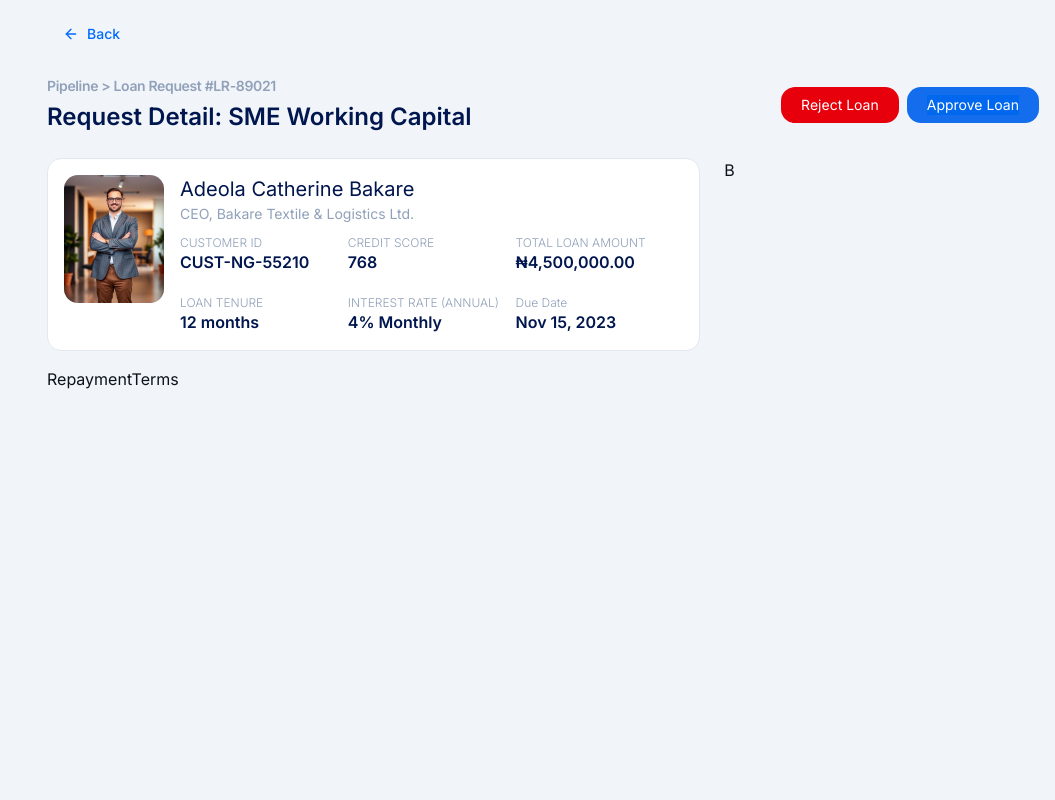
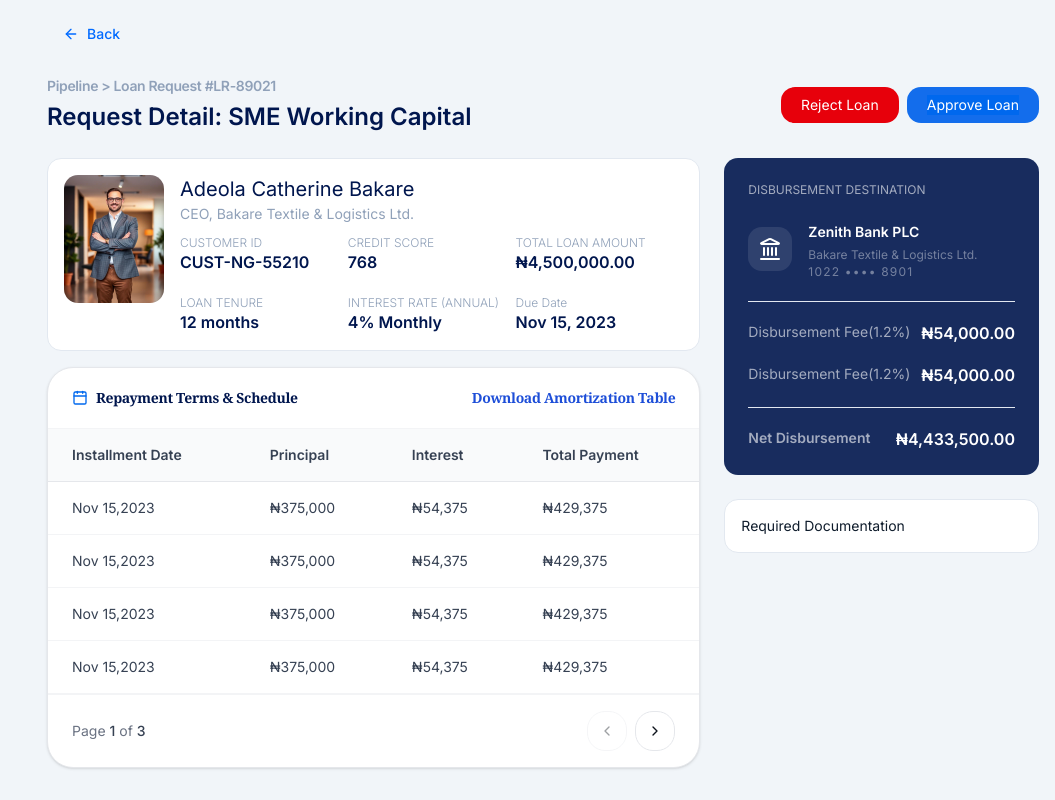
Before and after one commit to Banicoop/coocredit-business, a Next.js app: page /super-agent/pipeline/1 in a window 1280 px wide. Shown: the whole page, without its empty margins (225-1280 px from the left). Built offline with nearby package versions, Linux system fonts and the light colour scheme; a web font is replaced by a local one.

Commit message:
implement customer section refactor and loan disbursement destination section

```diff
--- a/src/app/(dashboard)/super-agent/(main)/customers/[id]/_sections/KYCCompliance.tsx
+++ b/src/app/(dashboard)/super-agent/(main)/customers/[id]/_sections/KYCCompliance.tsx
@@ -4,6 +4,7 @@ import Typography from '@/components/primitives/Typography';
 import { Flex, FlexCol, GridItem } from '@/components/ui/ui-layout';
 import { useState } from 'react';
 import Card from './cards';
+import { cn } from '@/lib/utils';
 
 type DocumentItem = {
   label: string;
@@ -69,7 +70,7 @@ const KYCCompliance = () => {
   );
 
   return (
-    <GridItem className="gap-4">
+    <GridItem className={cn('gap-6')}>
       <Flex className="justify-between items-center">
         <Typography color="primary2" weight="semibold">
           KYC Compliance
--- a/src/app/(dashboard)/super-agent/(main)/customers/[id]/_sections/cards.tsx
+++ b/src/app/(dashboard)/super-agent/(main)/customers/[id]/_sections/cards.tsx
@@ -6,6 +6,7 @@ import Typography from '@/components/primitives/Typography';
 import { Flex, FlexBox, FlexCol, Grid, GridItem } from '@/components/ui/ui-layout';
 import { ProgressBar } from '@/components/ui/ProgessBar';
 import { CapitalAllocationProps, CardProps, FinCardsProps } from '../../type';
+import { cn } from '@/lib/utils';
 
 
 export const FinActionsCards = ({title, actions}: FinCardsProps) => {
@@ -26,10 +27,10 @@ export const FinActionsCards = ({title, actions}: FinCardsProps) => {
 
 export const CapitalAllocationCard = ({title, items}: CapitalAllocationProps) => {
   return(
-    <GridItem className='gap-2'>
+    <GridItem className={cn('gap-4 p-6')}>
       <Typography color='primary' weight='semibold'>{title}</Typography>
       {items.map((item) => (
-        <FlexCol className='gap-2' key={item.label}>
+        <FlexCol className='gap-2.5' key={item.label}>
           <Flex className='justify-between w-full'>
             <Typography variant='small' color='primary2'>{item.label}</Typography>
             <Typography weight='semibold'>{item.val}%</Typography>
--- a/src/app/(dashboard)/super-agent/(main)/customers/[id]/page.tsx
+++ b/src/app/(dashboard)/super-agent/(main)/customers/[id]/page.tsx
@@ -6,11 +6,11 @@ import Typography from '@/components/primitives/Typography';
 import KYCCompliance, { FinScore } from './_sections/KYCCompliance';
 import { RecentLoan } from './_sections/RecentLoan';
 import Image from 'next/image';
-import customer from '@/assets/svgs/agent-portrait.jpg'
 import { FinActions, RelatManager } from './_sections/FinInfo';
 import DetailedSlip from '@/components/ui/DetailSlip';
 import { CapitalAllocationCard } from './_sections/cards';
 
+import { Images } from '@/assets/constant/images'
 
 const Card = ({label, val}: {label: string, val: string}) => (
     <FlexCol className='p-2.5 rounded-lg bg-[#FFFFFF1A]'>
@@ -21,10 +21,10 @@ const Card = ({label, val}: {label: string, val: string}) => (
 
 const CustomerDetails = () => {
   return (
-    <Grid className='gap-4'>
+    <Grid className='gap-7'>
         <BackButton/>
-        <FlexCol className='gap-2.5 md:flex-row w-full'>
-            <Image src={customer} alt='customer' width={50} height={50} className='rounded-full h-auto w-auto'/>
+        <FlexCol className='gap-4 md:flex-row w-full'>
+            <Image src={Images.agent} alt='customer' width={50} height={50} className='rounded-lg h-auto w-auto'/>
             <PageHeader
                 className='w-full'
                 title='Orizon Real Estate'
@@ -44,13 +44,13 @@ const CustomerDetails = () => {
             />
         </FlexCol>
 
-        <Grid className='grid-cols-3 gap-5'>
-            {/* LEFT */}
-            <Grid className='col-span-2 grid-cols-2 gap-2.5'>
-                <Grid className='p-4 col-span-2 rounded-lg bg-primary/90'>
+        <Grid className='grid-cols-3 gap-7'>
+            {/* MAIN */}
+            <Grid className='col-span-2 grid-cols-2 gap-6'>
+                <Grid className='p-6 col-span-2 rounded-lg gap-4 bg-primary/90'>
                     <Typography className='text-card/70'>TOTAL PORTFOLIO VALUE</Typography>
                     <Typography variant='h1' className='text-card'>₦842,500,000.00</Typography>
-                    <Grid className='grid-cols-3 gap-2'>
+                    <Grid className='grid-cols-3 gap-4'>
                         <Card label='Active Loans' val='₦ 124.5M'/>
                         <Card label='Available Credit' val='₦ 50.0M'/>
                         <Card label='Total Interest Earned' val='₦ 12.8M'/>
@@ -61,10 +61,10 @@ const CustomerDetails = () => {
                 <RecentLoan className='col-span-2'/>
             </Grid>
              {/* RIGHT */}
-            <Grid className='gap-4 h-fit'>
+            <Grid className='gap-6 h-fit'>
                 <RelatManager/>
                 <DetailedSlip
-                    className='bg-[#00164E] p-4 rounded-lg gap-2.5'
+                    className='bg-primary2 p-6 rounded-lg gap-2.5'
                     className1='flex-col items-start mt-3'
                     title='BUSINESS CONTACT'
                     titleTextClass='text-card'
--- a/src/app/(dashboard)/super-agent/(main)/pipeline/[id]/page.tsx
+++ b/src/app/(dashboard)/super-agent/(main)/pipeline/[id]/page.tsx
@@ -1,9 +1,11 @@
 import { BackButton } from '@/components/primitives/buttons/BackButton';
 import { PageHeader } from '@/components/ui/PageHeader';
-import { Grid } from '@/components/ui/ui-layout';
+import { Grid, GridItem } from '@/components/ui/ui-layout';
 import React from 'react'
 import ProfileCard from '../_section/ProfileCard';
 import RepaymentTerms from '../_section/RepaymentTerms';
+import { DisbursementDestnation } from '../_section/OtherInfo';
+import Typography from '@/components/primitives/Typography';
 
 const LoanPipelineDetails = () => {
   return (
@@ -31,14 +33,17 @@ const LoanPipelineDetails = () => {
         />
 
         {/* MAIN */}
-        <Grid className='col-span-2 gap-4'>
+        <Grid className='col-span-2 gap-4 h-fit'>
             <ProfileCard/>
             <RepaymentTerms/>
         </Grid>
 
         {/* OTHER INFO */}
-        <Grid>
-            B
+        <Grid className='gap-6 h-fit'>
+            <DisbursementDestnation/>
+            <GridItem>
+                <Typography>Required Documentation</Typography>
+            </GridItem>
         </Grid>
    </Grid>
   )
--- /dev/null
+++ b/src/app/(dashboard)/super-agent/(main)/pipeline/_section/OtherInfo.tsx
@@ -0,0 +1,34 @@
+
+
+import Typography from '@/components/primitives/Typography'
+import { ColItem } from '@/components/ui/PageHeader'
+import { Flex, FlexCol } from '@/components/ui/ui-layout'
+import { Landmark } from 'lucide-react'
+import React from 'react'
+
+export const DisbursementDestnation = () => {
+  return (
+    <FlexCol className='p-6 bg-primary2/90 rounded-lg gap-5'>
+      <Typography className='text-card/60 text-xs'>DISBURSEMENT DESTINATION</Typography>
+      <Flex className='gap-4'>
+        <Flex className='p-2.5 rounded-lg justify-center bg-card/10'>
+          <Landmark size={24} className='text-card'/>
+        </Flex>
+        <FlexCol>
+          <Typography className='text-card text-lg leading-7 font-semibold'>Zenith Bank PLC</Typography>
+          <ColItem
+            item1='Bakare Textile & Logistics Ltd.'
+            item2='1022 •••• 8901'
+            className1='text-card/40 text-[12px]'
+            className2='text-card/40 text-[12px] tracking-widest'
+            />
+        </FlexCol>
+      </Flex>
+      <hr className='bg-card/5 h-0.1'/>
+      <ColItem item1='Disbursement Fee(1.2%)' item2='₦54,000.00' className='flex-row justify-between' className1='text-card/60' className2='text-card font-semibold text-[16px]'/>
+      <ColItem item1='Disbursement Fee(1.2%)' item2='₦54,000.00' className='flex-row justify-between' className1='text-card/60' className2='text-card font-semibold text-[16px]'/>
+      <hr className='bg-card/40 h-0.1'/>
+      <ColItem item1='Net Disbursement' item2='₦4,433,500.00' className='flex-row justify-between' className1='text-card/60 font-semibold' className2='text-card font-semibold text-[16px]'/>
+    </FlexCol>
+  )
+}
--- a/src/app/(dashboard)/super-agent/(main)/pipeline/_section/RepaymentTerms.tsx
+++ b/src/app/(dashboard)/super-agent/(main)/pipeline/_section/RepaymentTerms.tsx
@@ -1,8 +1,48 @@
-import React from 'react'
+import { BasicTable } from '@/components/primitives/tables/BasicTable';
+import Typography from '@/components/primitives/Typography';
+import { Flex } from '@/components/ui/ui-layout';
+import { Calendar } from 'lucide-react';
+import React from 'react';
+
+
+const data = Array.from({length: 10}, () => ({
+    installmentDate: 'Nov 15,2023',
+    principal: '₦375,000',
+    interest: '₦54,375',
+    totalAmount: '₦429,375'
+}))
 
 const RepaymentTerms = () => {
+
+    const columns = [
+        {
+            key: 'installmentDate',
+            title: 'Installment Date'
+        },
+        {
+            key: 'principal',
+            title: 'Principal'
+        },
+        {
+            key: 'interest',
+            title: 'Interest'
+        },
+        {
+            key: 'totalAmount',
+            title: 'Total Payment'
+        },
+    ]
+
   return (
-    <div>RepaymentTerms</div>
+    <BasicTable
+        columns={columns}
+        data={data ?? []}
+        title={
+        <Flex className='justify-between'>
+            <Typography startIcon={<Calendar size={16} className='text-primary'/>} color='primary2'>Repayment Terms & Schedule</Typography>
+            <Typography color='active'>Download Amortization Table</Typography>
+        </Flex>}
+        pageSize={4} pagination/>
   )
 }
 
```
